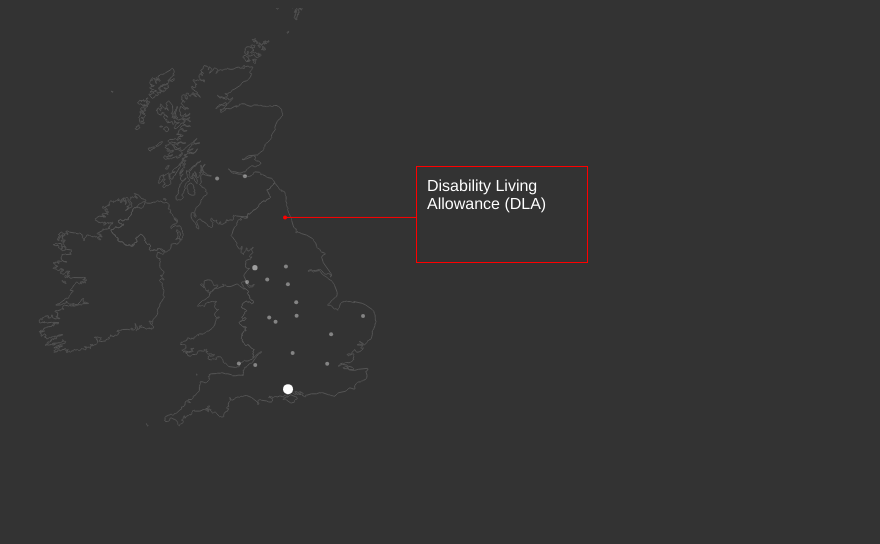
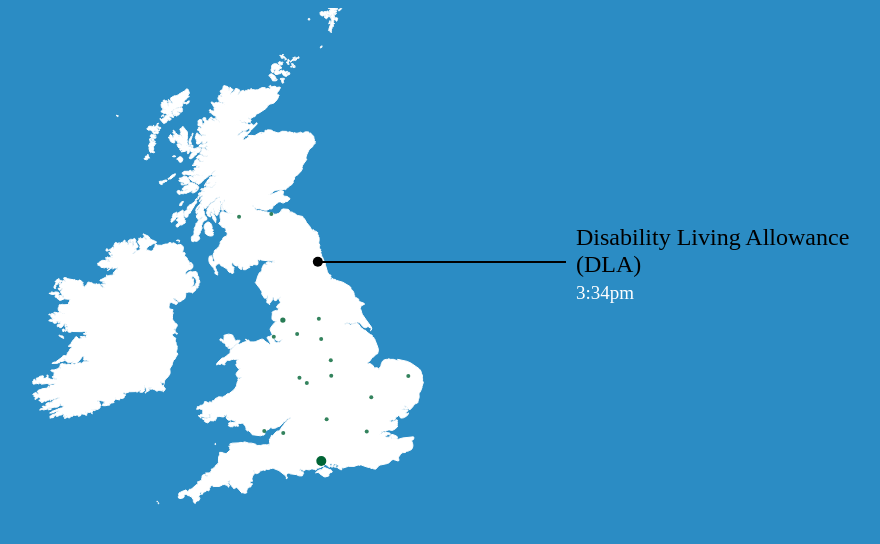
Before and after one commit to alphagov/dayinthelife, a plain HTML site: page screens/map/index.html in a window 1280 px wide. Shown: the whole page, without its empty margins (34-914 px from the left). Drawn offline with Linux system fonts and the light colour scheme; a web font is replaced by a local one.

Commit message:
New GDS look and feel

```diff
--- a/screens/map/index.html
+++ b/screens/map/index.html
@@ -1,18 +1,22 @@
 <!doctype html>
 
 <title>uk map</title>
+<link href="https://assets.digital.cabinet-office.gov.uk/static/fonts-03e0bd97ade000013d45adcb1b6d8a65.css" media="all" rel="stylesheet" type="text/css">
 <style>
   .map path {
-    fill: #333;
-    stroke: #555;
+    fill: #fff;
+    stroke: #fff;
   }
   .map circle {
-    fill: #fff;
+    fill: #006435;
   }
   .pullout path {
     fill: none;
-    stroke: #f00;
-    stroke-width: 1;
+    stroke: #000;
+    stroke-width: 2;
+  }
+  .pullout circle {
+    fill: #000;
   }
 
   #overlay {
@@ -22,35 +26,43 @@
   }
   #overlay p {
     position: relative;
-    border: 1px solid #f00;
+    color: #000;
+    background: #2b8cc4;
+    width: 300px;
+    height: 100px;
+    font-size: 24px;
+    padding: 0 10px;
+    margin: 0;
+  }
+  #overlay p span {
     color: #fff;
-    background: #333;
-    width: 150px;
-    height: 75px;
-    font: 16px helvetica;
-    padding: 10px;
+    font-size: 19px;
   }
   body {
-    background: #333;
+    background: #2b8cc4;
+    font-family: nta;
   }
 </style>
 
-<svg id="map" width="600" height="500"></svg>
+<svg id="map" width="900" height="500"></svg>
 <div id="overlay"></div>
 
 <script src="./d3.v3.min.js"></script>
 <script src="./topojson.v0.min.js"></script>
 <script>
 
+  var width = 900;
+  var height = 600;
+
   var svg = d3.select('#map');
   var overlay = d3.select('#overlay');
 
   var map = svg.append("g").attr("class", "map");
   var projection = d3.geo.albers();
-      projection.center([-2,54]);       // center long and lat of the world
-      projection.translate([300, 250]); // center pixel of the svg
+      projection.center([-3,54]);       // center long and lat of the world
+      projection.translate([width/3, height/2]); // center pixel of the svg
       projection.rotate([0,0]);         // rotation of the graph
-      projection.scale(2500);           // scale of the graph
+      projection.scale(2900);           // scale of the graph
 
   var path = d3.geo.path().projection(projection);
   d3.json('uk2.json', function(json) {
@@ -74,11 +86,10 @@
 
       if(userMap.readyForPullout === true){
         userMap.addPulloutUser(userMap.allUsers[userMap.userCount]);
-      } else {
-        userMap.displayedUsers.push(userMap.allUsers[userMap.userCount]);
       }
+      userMap.displayedUsers.push(userMap.allUsers[userMap.userCount]);
 
-      if(userMap.displayedUsers.length > 40){
+      if(userMap.displayedUsers.length > 150){
         userMap.displayedUsers.shift();
       }
       userMap.update()
@@ -97,7 +108,7 @@
         .transition()
           .duration(400)
           .attr("r", 2)
-          .attr('fill-opacity', '0.4')
+          .attr('fill-opacity', '0.8')
 
       // Remove old elements
       circle.exit()
@@ -109,16 +120,12 @@
       userMap.readyForPullout = false;
       var pullout = svg.append('g').attr('class', 'pullout');
       var userPixels = projection([ user[1], user[0] ]),
-          data = [ userPixels, [ 450, userPixels[1]], [ 450, 200 ] ];
+          data = [ [Math.round(userPixels[0]), Math.round(userPixels[1])], [ (2*width/3), Math.round(userPixels[1])] ];
 
       var circle = pullout.append('circle')
           .attr('cx', userPixels[0])
           .attr('cy', userPixels[1])
           .attr("r", 5)
-          .attr('fill', '#f00')
-        .transition()
-          .duration(400)
-          .attr("r", 2)
 
       var line = d3.svg.line()
         .x(function(d) {return d[0];})
@@ -139,8 +146,8 @@
           .attr("stroke-dashoffset", 0)
         .each("end", function(){
           infoBox = overlay.append('p')
-          .text(randomTitle())
-          .attr('style', "left: 450px; top: 150px")
+          .html(randomTitle() + "<br><span>3:34pm</span>")
+          .attr('style', "left: 600px; top: "+(Math.round(userPixels[1]) - 30)+"px")
         });
 
       window.setTimeout(function(){
```
